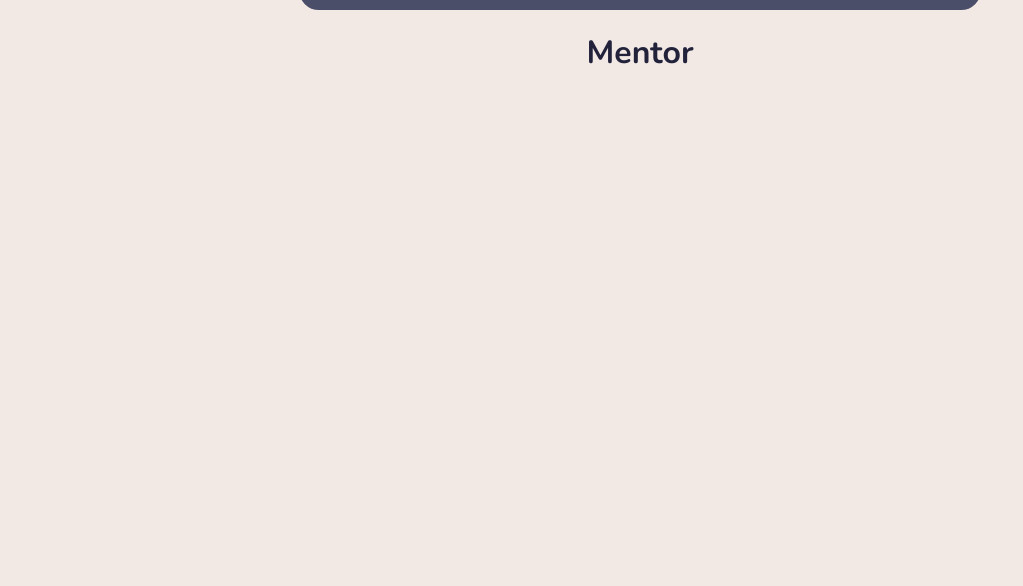
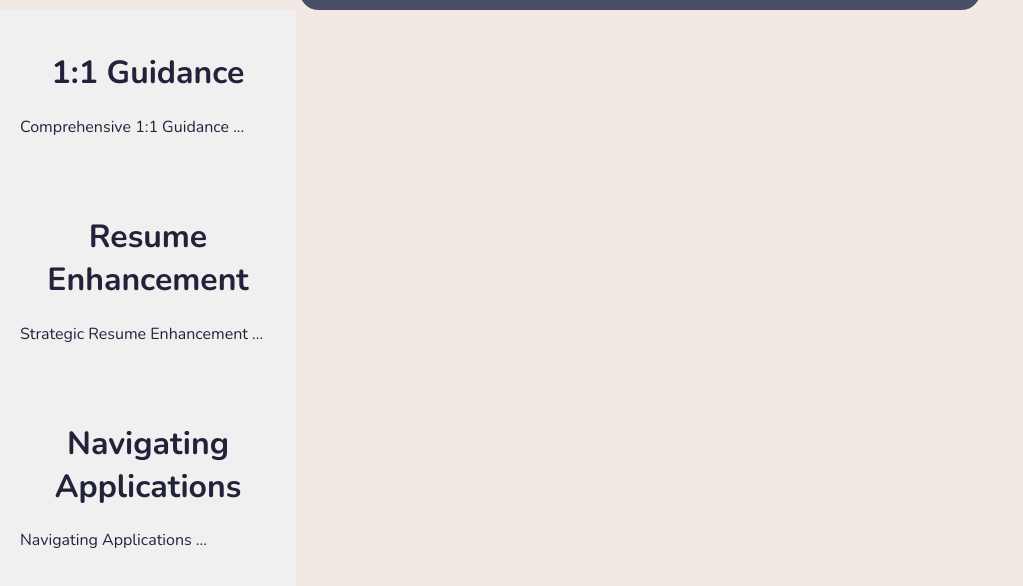
Before and after one commit to Ik301/FGLI, a plain HTML site: page Main-pages/mentor.html in a window 1280 px wide. Shown: the part 78-664 px from the top of the page, without its empty margins (0-1023 px from the left). Drawn offline with nearby package versions, Linux system fonts and the light colour scheme.

Commit message:
Add files via upload

```diff
--- a/Main-pages/mentor.html
+++ b/Main-pages/mentor.html
@@ -4,8 +4,8 @@
 
         <meta charset="utf-8">
         <title>Project Han</title>
-        <link rel="stylesheet" href="/JS-CSS/style.css" type="text/css">
-        <script src="/JS-CSS/index.js"></script>
+        <link rel="stylesheet" href="../JS-CSS/style.css" type="text/css">
+        <script src="../JS-CSS/index.js"></script>
 
         <link rel="preconnect" href="https://fonts.googleapis.com">
         <link rel="preconnect" href="https://fonts.gstatic.com" crossorigin>
@@ -15,7 +15,7 @@
 
     <body>
         <div class="header-wrapper">
-            <a href="index.html"><img src="/Util/han.png" alt="Logo" class="logo"></a>
+            <a href="index.html"><img src="../Util/han.png" alt="Logo" class="logo"></a>
             <header>
                 <nav>
                     <a href="about.html" class="button">About</a>
@@ -27,7 +27,29 @@
             </header>
         </div>
 
-        <h1>Mentor</h1>
+        <div class="timeline-container">
+            <div class="timeline">
+                <div class="timeline-content">
+                    <h1 class="title">1:1 Guidance</h1>
+                    <p>Comprehensive 1:1 Guidance ...</p>
+                </div>
+            </div>
+
+            <div class="timeline">
+                <div class="timeline-content">
+                    <h1 class="title">Resume Enhancement</h1>
+                    <p>Strategic Resume Enhancement ...</p>
+                </div>
+            </div>
+
+            <div class="timeline">
+                <div class="timeline-content">
+                    <h1 class="title">Navigating Applications</h1>
+                    <p>Navigating Applications ...</p>
+                </div>
+            </div>
+        </div>
+
 
     </body>
 </html>
```
Also changed, not shown: Main-pages/about.html (+2 -2 lines), Main-pages/blog.html (+3 -3 lines), Main-pages/index.html (+3 -3 lines), Main-pages/partnership.html (+3 -3 lines), Main-pages/resources.html (+3 -3 lines).
